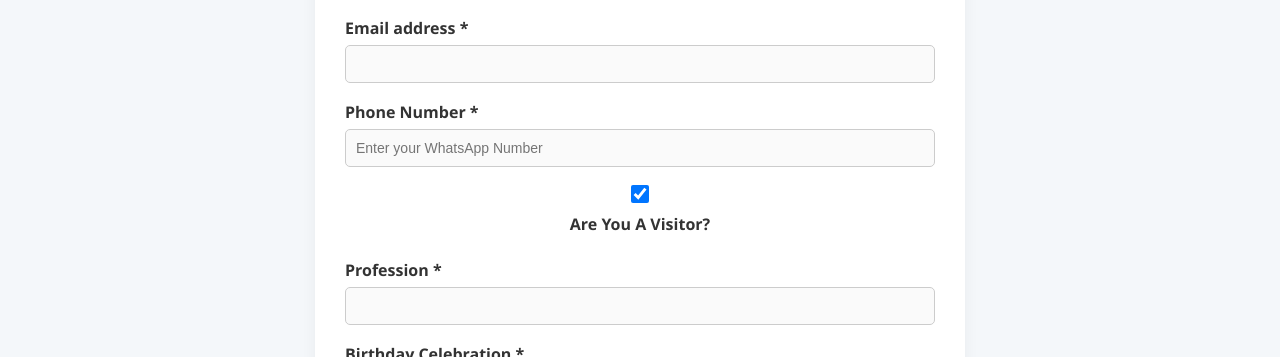
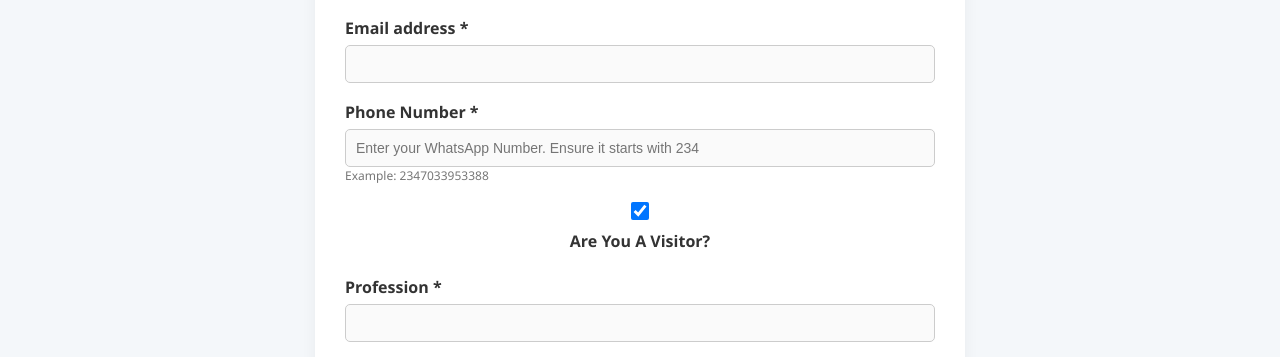
Before and after one commit to churchdb/rccg-yp9, a plain HTML site: page first-timer.html in a window 1280 px wide. Shown: the part 398-755 px from the top of the page. Drawn offline with Linux system fonts and the light colour scheme.

Commit message:
Validation

```diff
--- a/first-timer.html
+++ b/first-timer.html
@@ -28,7 +28,7 @@
 
     <form id="form" action="https://webto.salesforce.com/servlet/servlet.WebToLead?encoding=UTF-8&orgId=00DWU00000PkmJN" method="POST">
       <input type="hidden" name="oid" value="00DWU00000PkmJN">
-      <input type="hidden" name="retURL" value="http://127.0.0.1:5500/successpage.html">
+      <input type="hidden" name="retURL" value="https://churchdb.github.io/rccg-tohgsuccesspage.html">
 
       <div class="form-row">
         <div class="form-group">
@@ -48,9 +48,19 @@
       </div>
 
       <div class="form-group">
-        <label for="phone">Phone Number *</label>
-        <input type="text" id="phone" name="phone" placeholder="Enter your WhatsApp Number" required>
-      </div>
+  <label for="phone">Phone Number *</label>
+  <input
+    type="text"
+    id="phone"
+    name="phone"
+    placeholder="Enter your WhatsApp Number. Ensure it starts with 234"
+    pattern="234\d{10}"
+    title="Phone number must start with 234 followed by 10 digits"
+    required
+  >
+  <small>Example: 2347033953388</small>
+</div>
+
 
       <div class="form-group checkbox-group">
         <input type="checkbox" id="00NWU00000wVbYA" name="00NWU00000wVbYA" value="1" checked>
```
Also changed, not shown: member.html (+13 -4 lines).
